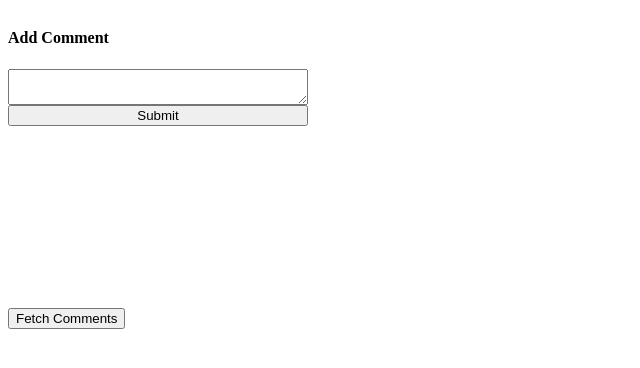
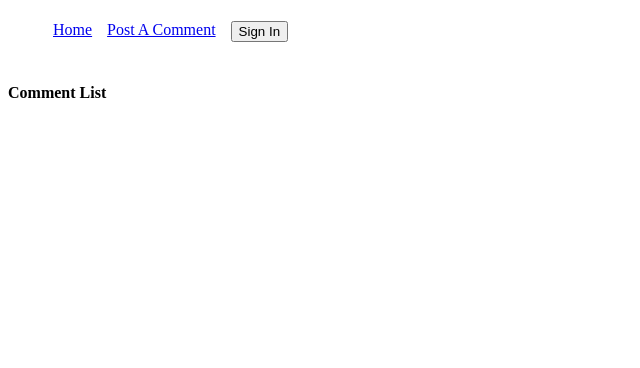
Before and after one commit to vedanshk/Advance-React-and-Redux, a React (Create React App) app: page / in a window 1280 px wide. Shown: the top 368 px of the page, without its empty margins (0-640 px from the left). Built offline with nearby package versions, Linux system fonts and the light colour scheme.

Commit message:
added hoc for auth

```diff
--- a/src/actions/index.js
+++ b/src/actions/index.js
@@ -1,4 +1,4 @@
-import { SAVE_COMMENT, FETCH_COMMENTS } from "./types";
+import { SAVE_COMMENT, FETCH_COMMENTS , CHANAGE_AUTH } from "./types";
 import axios from "axios";
 export const saveComment = (comment) => {
   return { type: SAVE_COMMENT, payload: comment };
@@ -12,3 +12,10 @@ export function fetchComments() {
     payload: response,
   };
 }
+
+
+export const changeAuth= (isLoggedIn) =>{
+
+  return { type: CHANAGE_AUTH , payload: isLoggedIn};
+
+}
--- a/src/actions/types.js
+++ b/src/actions/types.js
@@ -1,2 +1,4 @@
 export const SAVE_COMMENT ="save_comment";
 export const FETCH_COMMENTS = "fetch_comment";
+
+export const CHANAGE_AUTH = 'change_auth';
--- a/src/components/App.js
+++ b/src/components/App.js
@@ -1,13 +1,43 @@
-
-import React from "react";
+import React, { Component } from "react";
+import { connect } from "react-redux";
+import { Link, Route } from "react-router-dom";
 import CommentBox from "components/CommentBox";
 import CommentList from "components/CommentList";
-export default () => {
-  return (
-    <div className="app">
-      {" "}
-      <CommentBox />
-      <CommentList />
-    </div>
-  );
-};
+import * as actions from "../actions";
+class App extends Component {
+  renderButton() {
+    if (this.props.auth) {
+      return <button onClick={() => this.props.changeAuth(false)}>Sign Out</button>;
+    } else {
+      return <button onClick={()=> this.props.changeAuth(true)}>Sign In</button>;
+    }
+  }
+
+  renderHeader() {
+    return (
+      <ul>
+        <li>
+          <Link to="/">Home</Link>
+        </li>
+        <li>
+          <Link to="/post">Post A Comment</Link>
+        </li>
+        <li>{this.renderButton()}</li>
+      </ul>
+    );
+  }
+
+  render() {
+    return (
+      <div className="app">
+        {this.renderHeader()}
+        <Route path={"/post"} component={CommentBox} />
+        <Route path={"/"} exact component={CommentList} />
+      </div>
+    );
+  }
+}
+function mapStateToProps(state) {
+  return { auth: state.auth };
+}
+export default connect(mapStateToProps , actions)(App);
--- a/src/components/CommentBox.js
+++ b/src/components/CommentBox.js
@@ -1,4 +1,5 @@
 import React, { Component } from "react";
+import requireAuth from "./requireAuth";
 import { connect } from "react-redux";
 import * as actions from "../actions";
 class CommentBox extends Component {
@@ -10,7 +11,7 @@ class CommentBox extends Component {
     this.handleChange = this.handleChange.bind(this);
     this.handleSubmit = this.handleSubmit.bind(this);
   }
-
+  // Our component jst got rendered
   handleChange(e) {
     this.setState({ comment: e.target.value });
   }
@@ -40,4 +41,6 @@ class CommentBox extends Component {
   }
 }
 
-export default connect(null, actions)(CommentBox);
+
+
+export default requireAuth(connect(null , actions)(CommentBox));
--- a/src/components/CommentList.js
+++ b/src/components/CommentList.js
@@ -8,7 +8,8 @@ class CommentList extends Component {
   }
   render() {
     return (
-      <div>
+      <div className="comment-list">
+        <h4>Comment List</h4>
         <ul>{this.renderComments()}</ul>
       </div>
     );
--- /dev/null
+++ b/src/components/requireAuth.js
@@ -0,0 +1,31 @@
+import React, { Component } from "react";
+import { connect } from "react-redux";
+import * as actions from "../actions";
+export default (ChildComponent) => {
+  class ComposedComponent extends Component {
+    componentDidMount() {
+      this.isAuthenticated();
+    }
+
+    // our componetnt just got updated
+    componentDidUpdate() {
+      this.isAuthenticated();
+    }
+
+    isAuthenticated() {
+      if (!this.props.auth) {
+        this.props.history.push("/");
+      }
+    }
+
+    render() {
+      return <ChildComponent />;
+    }
+  }
+
+  function mapStateToProps(state) {
+    return { auth: state.auth };
+  }
+
+  return connect(mapStateToProps, actions)(ComposedComponent);
+};
--- a/src/index.css
+++ b/src/index.css
@@ -1,15 +1,24 @@
-.app{
-    display: flex;
-    flex-direction: column;
-    gap: 2;
-    max-width: 500px;
-
-}
 
 .commentBox {
     max-width: 300px;
-    height: 300px;
     display: flex;
     flex-direction: column;
     gap: 2;
 }
+
+.comment-list{
+
+    display:  flex;
+    flex-direction: column;
+
+}
+
+ul{
+    display: flex;
+    gap: 5px;
+    list-style-type: none;
+}
+
+ul > li {
+    margin: 5px;
+}
--- a/src/index.js
+++ b/src/index.js
@@ -1,13 +1,16 @@
 import React from "react";
 import ReactDOM from "react-dom";
 import { Provider } from "react-redux";
+import { BrowserRouter, Route } from "react-router-dom";
 import Root from "./Root";
 import App from "components/App";
 import "./index.css";
 
 ReactDOM.render(
   <Root>
-    <App />
+    <BrowserRouter>
+    <Route path={"/"} component={App} />
+    </BrowserRouter>
   </Root>,
 
   document.getElementById("root")
--- /dev/null
+++ b/src/reducers/auth.js
@@ -0,0 +1,13 @@
+
+import { CHANAGE_AUTH } from "../actions/types";
+
+export default function (state = false , action){
+
+    switch(action.type){
+
+        case CHANAGE_AUTH :  return  action.payload;
+
+        default:
+            return state;
+    }
+}
--- a/src/reducers/index.js
+++ b/src/reducers/index.js
@@ -1,8 +1,9 @@
 import { combineReducers } from "redux";
 import commentReducer from "./comments";
-
+import authReducer from 'reducers/auth';
 
 
 export default combineReducers({
-    comments: commentReducer
+    comments: commentReducer,
+    auth: authReducer
 });
```
